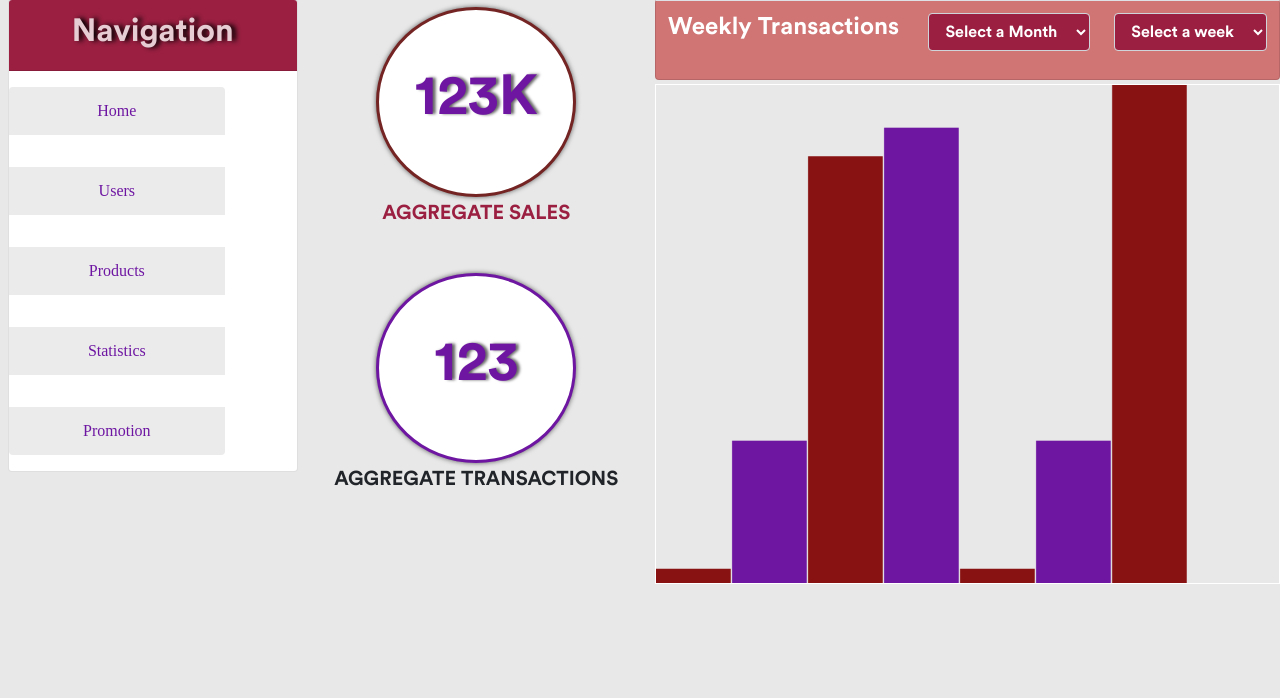
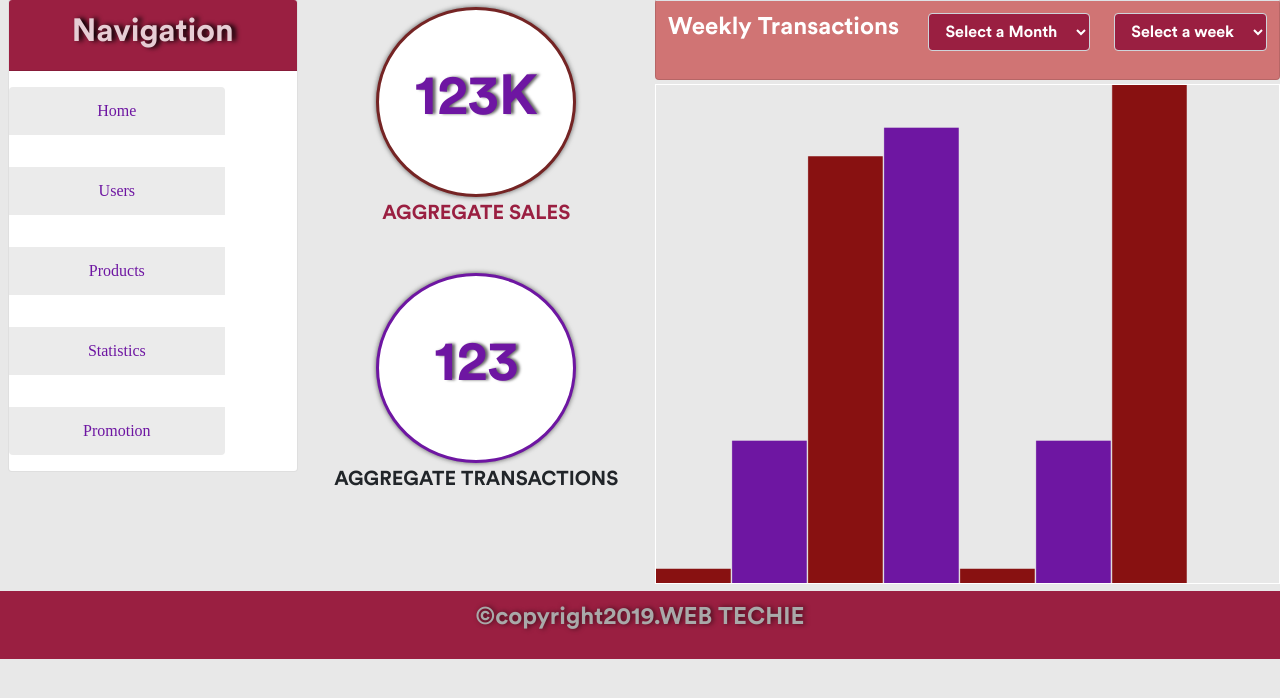
Before and after one commit to FranklinShera/EasyCafe, a PHP site: page /Admin/statistics.html in a window 1280 px wide. Shown: the part 89-787 px from the top of the page. Run offline with PHP 8.4, Linux system fonts and the light colour scheme.

Commit message:
Modified the footer

```diff
--- a/Admin/products.html
+++ b/Admin/products.html
@@ -12,7 +12,9 @@
 	<title>EasyCafe Admin</title>
 	<style type="text/css">
 
+
 	</style>
+
 
 
 </head>
@@ -220,6 +222,8 @@
 		</div>
 		</div><!-- .......End of row..... -->
 
-
+<footer class="footer w-100 py-2 text-center mt-4">
+      <p>&copy;copyright2019.WEB TECHIE</p>
+</footer>
 </body>
 </html>
--- a/Admin/promotion.html
+++ b/Admin/promotion.html
@@ -97,3 +97,9 @@
       </div>
 	</div>
 </div>
+<footer class="footer w-100 py-2 text-center mt-4">
+      <p>&copy;copyright2019.WEB TECHIE</p>
+</footer>
+
+</body>
+</html>
--- a/Admin/statistics.html
+++ b/Admin/statistics.html
@@ -11,15 +11,24 @@
 
 	<title>EasyCafe Admin</title>
 	<style type="text/css">
+footer {
+	background-color: #9A1F41;
+	margin:0 !important;
+	color:#A9A9A9;
+	font-weight: 50;
+	font-size: 1.5rem;
+	text-shadow: 2px 0 5px rgba(0,0,0,.6);
 
+}
 	</style>
+
 
 
 </head>
 <body>
 
 
-<nav class="navbar sticky-top" id="navbar">
+<nav class="navbar " id="navbar">
 	<h1>EasyCafe</h1>
 
 	<p class="navbar-right"><span class="fa fa fa-user fa-2x"></span> Kiprono</p>
@@ -102,6 +111,11 @@
 	</div>
 </div>
 
+
+<footer class="footer w-100 py-2 text-center">
+	<p>&copy;copyright2019.WEB TECHIE</p>
+</footer>
+
 <script type="text/javascript">
 //get canvas
 	var canvas=document.querySelector("#canvas");
--- a/Admin/styles.css
+++ b/Admin/styles.css
@@ -119,6 +119,9 @@ h1 {
 
 
 /*......BEGIN PRODUCT PAGE STYLES..............*/
+ #product-body{
+          margin-bottom: 53px;
+     }
 
 	#product-body .card{
   height: auto;
@@ -228,3 +231,18 @@ canvas {
 }
 
 /*........End of statistics.........*/
+
+
+/*.......START OF FOOTER STYLES.......*/
+
+footer {
+	background-color: #9A1F41;
+	margin:0 !important;
+	color:#A9A9A9;
+	font-weight: 50;
+	font-size: 1.5rem;
+	text-shadow: 2px 0 5px rgba(0,0,0,.6);
+
+}
+
+/*.......END OF FOOTER STYLES........*/
--- a/Admin/users.html
+++ b/Admin/users.html
@@ -112,6 +112,9 @@
 		</div>
 	</div>
 </div>
+<footer class="footer w-100 py-2 text-center">
+	<p>&copy;copyright2019.WEB TECHIE</p>
+</footer>
 
 </body>
 </html>
```
Also changed, not shown: Admin/index.html (+7 -2 lines).
